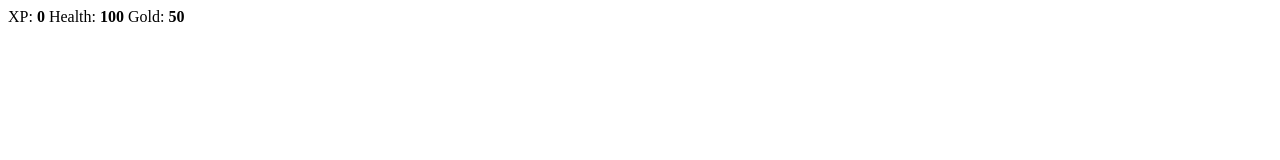
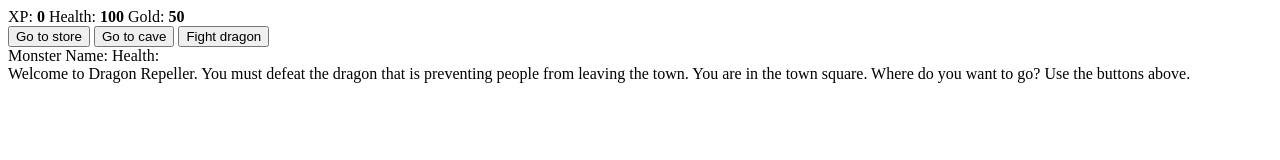
Before and after one commit to Burzerk1992/JS_RPG_Game, a plain HTML site: page index.html in a window 1280 px wide. Drawn offline with Linux system fonts and the light colour scheme.

Commit message:
committing completed work so far before taking a break

```diff
--- a/index.html
+++ b/index.html
@@ -4,7 +4,6 @@
         <meta charset="utf-8">
         <title>RPG - Dragon Repeller</title>
         <link rel="stylesheet" href="index.html">
-        <script src="resources/script.js">
         </script>
     </head>
 
@@ -15,9 +14,21 @@
                 <span class="stat">Health: <strong><span id="healthText">100</span></strong></span>
                 <span class="stat">Gold: <strong><span id="goldText">50</span></strong></span>
             </div>
-            <div id="controls"></div>
-            <div id="monsterStats"></div>
-            <div id="text"></div>
+            <div id="controls">
+                <button id="button1">Go to store</button>
+                <button id="button2">Go to cave</button>
+                <button id="button3">Fight dragon</button>
+            </div>
+            <div id="monsterStats">
+                <span class="stat">Monster Name: <strong><span id="monsterName"></span></strong></span>
+                <span class="stat">Health: <strong><span id="monsterHealth"></span></strong></span>
+            </div>
+            <div id="text">
+                Welcome to Dragon Repeller. You must defeat the dragon that is preventing people from leaving the town.
+                 You are in the town square. Where do you want to go? Use the buttons above.
+            </div>
         </div>
+    <!-- Put script in the body tag if you need to execute after the browser loads the page -->
+    <script src="resources/script.js"></script>
     </body>
 </html>
--- a/resources/script.js
+++ b/resources/script.js
@@ -7,3 +7,15 @@ let fighting;
 
 let monsterHealth;
 let inventory = ["stick"]
+
+//These are the viarbles for the buttons on the UI
+const button1 = document.querySelector("#button1");
+const button2 = document.querySelector("#button2");
+const button3 = document.querySelector("#button3");
+const text = document.querySelector("#text");
+const xpText = document.querySelector("#xpText");
+const healthText = document.querySelector("#healthText");
+const goldText = document.querySelector("#goldText");
+const monsterStats = document.querySelector("#monsterStats");
+const monsterName = document.querySelector("#monsterName");
+const monsterHealthText = document.querySelector("#monsterHealth");
--- a/resources/style.css
+++ b/resources/style.css
@@ -0,0 +1,47 @@
+body {
+    background-color: #0a0a23;
+}
+
+#text {
+    background-color: #0a0a23;
+    color: #ffffff;
+    padding: 10px;
+}
+
+#game {
+    max-height: 500px;
+    max-width: 400px;
+    background-color: #ffffff;
+    color: #ffffff;
+    margin-top: 30px;
+    margin-bottom: 0px;
+    margin-left: auto;
+    margin-right: auto;
+    padding: 10px;
+}
+
+#controls, #stats {
+    border: 1px solid #0a0a23;
+    color: #0a0a23;
+    padding: 5px;
+}
+
+#monsterStats {
+    display: none;
+    border: 1px solid #0a0a23;
+    background-color: #c70d0d;
+    color: #ffffff;
+    padding: 5px;
+}
+
+.stat{
+    padding-right: 10px;
+}
+
+button {
+    cursor: pointer;
+    background-color: #feac32;
+    color: #0a0a23;
+    background-image: linear-gradient(#fecc4c, #ffac33);
+    border: 3px solid #feac32;
+}
```
